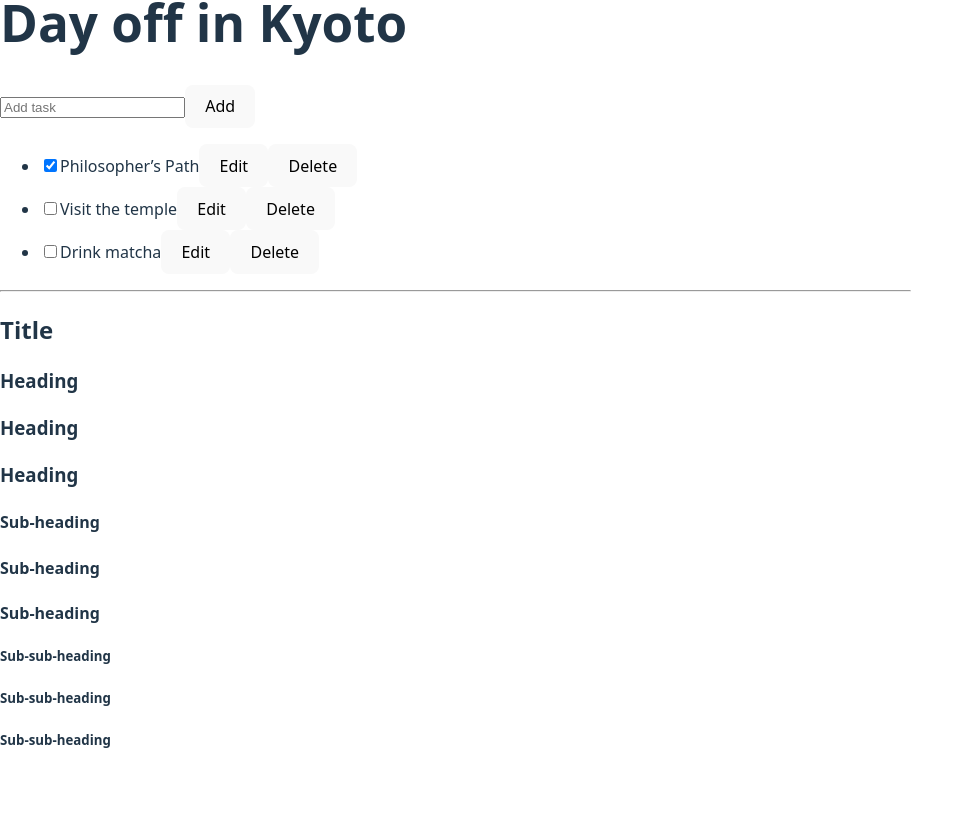
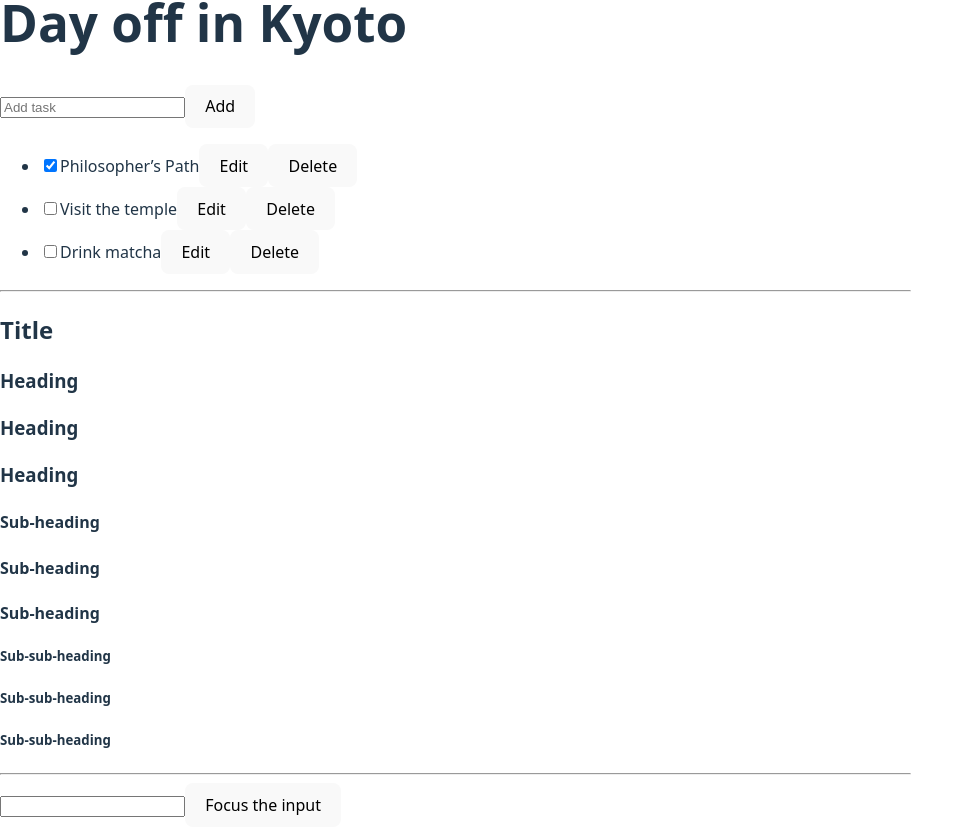
Before and after one commit to JosephHerreraDev/react-components-practice, a React (Vite) app: page / in a window 1280 px wide. Shown: the part 5710-6537 px from the top of the page, without its empty margins (0-974 px from the left). Before the commit the page ends 6483 px from the top, so only its background shows below. Built offline with nearby package versions, Linux system fonts and the light colour scheme.

Commit message:
Manipulating DOM with refs

```diff
--- a/src/App.jsx
+++ b/src/App.jsx
@@ -12,6 +12,7 @@
 import TaskApp from "./components/TaskApp";
 import Section from "./components/Section";
 import Heading from "./components/Heading";
+import FocusForm from "./components/FocusForm";
 
 function App() {
   return (
@@ -63,6 +64,9 @@
           </Section>
         </Section>
       </Section>
+      <hr />
+
+      <FocusForm />
     </>
   );
 }
--- /dev/null
+++ b/src/components/FocusForm.jsx
@@ -0,0 +1,16 @@
+import { useRef } from "react";
+
+export default function FocusForm() {
+  const inputRef = useRef(null);
+
+  function handleClick() {
+    inputRef.current.focus();
+  }
+
+  return (
+    <>
+      <input ref={inputRef} />
+      <button onClick={handleClick}>Focus the input</button>
+    </>
+  );
+}
```
